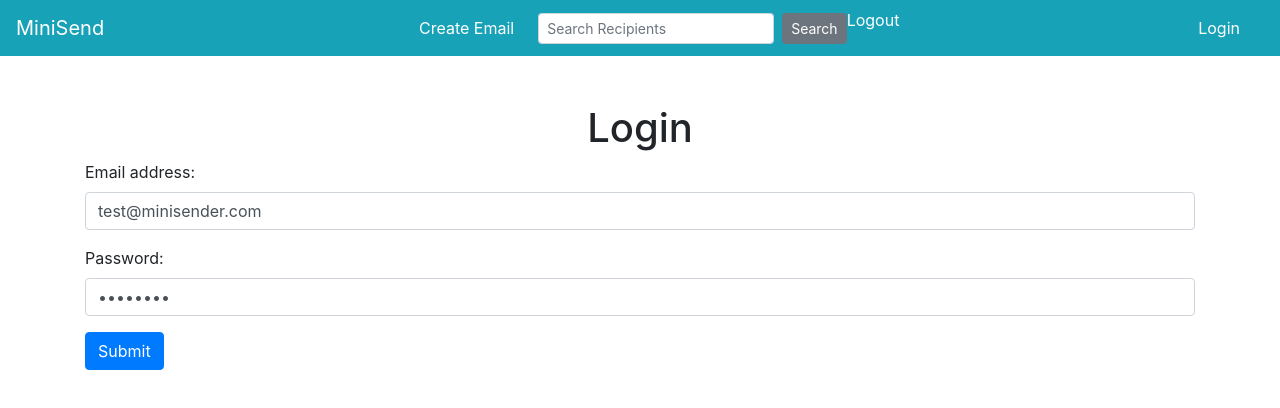
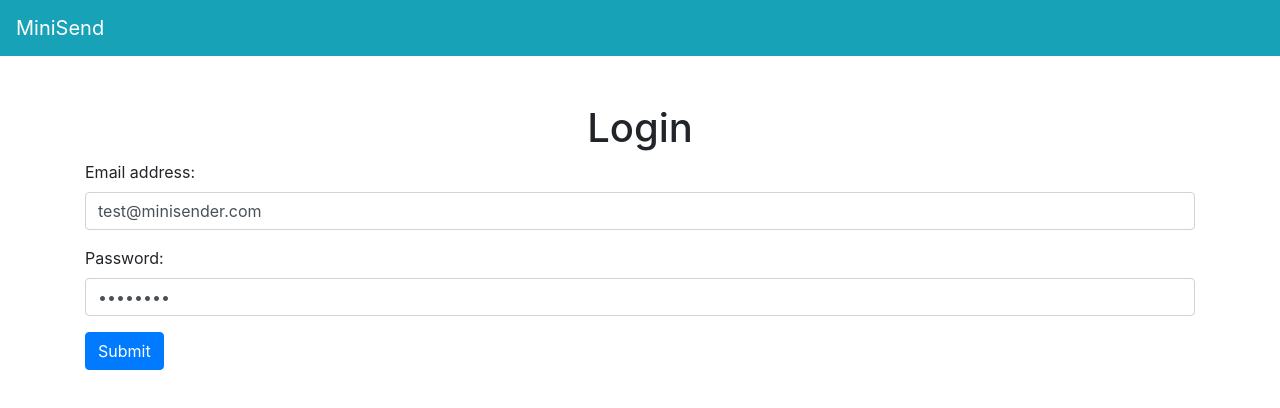
Before and after one commit to nellytadi/MiniSend, a Vue app in the folder web/: page /login in a window 1280 px wide. Shown: the top 408 px of the page. Built offline with nearby package versions, Linux system fonts and the light colour scheme.

Commit message:
Set navbar items to show only when logged in

```diff
--- a/web/src/components/Navigation.vue
+++ b/web/src/components/Navigation.vue
@@ -7,7 +7,7 @@
     <b-collapse id="nav-collapse" is-nav>
 
       <!-- Right aligned nav items -->
-      <b-navbar-nav class="ml-auto">
+      <b-navbar-nav class="ml-auto" v-if="loggedIn">
 
           <b-nav-item class="mr-3">
             <router-link to="/create" style="color: #fff">Create Email</router-link>
@@ -17,14 +17,9 @@
           <b-form-input size="sm" class="mr-sm-2" v-model="search" placeholder="Search Recipients" type="email"></b-form-input>
           <b-button size="sm" class="my-2 my-sm-0" type="submit">Search</b-button>
         </b-nav-form>
-        <a class=" text-white  text-sm "
+        <a class=" text-white  px-3 py-2 text-sm "
             @click="logout"
         >Logout</a>
-      </b-navbar-nav>
-      <b-navbar-nav class="ml-auto">
-        <b-nav-item class="mr-3">
-          <router-link to="/login" style="color: #fff">Login</router-link>
-        </b-nav-item>
       </b-navbar-nav>
     </b-collapse>
   </b-navbar>
--- a/web/src/store/modules/auth.js
+++ b/web/src/store/modules/auth.js
@@ -53,6 +53,7 @@
         return state.error;
     },
     loggedIn: state => {
-        return !!state.user;
+        return !!state.token;
     }
+
 };
```
